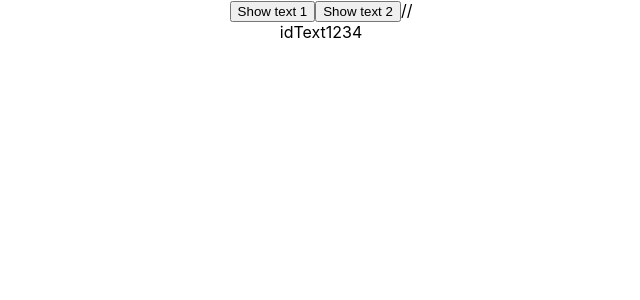
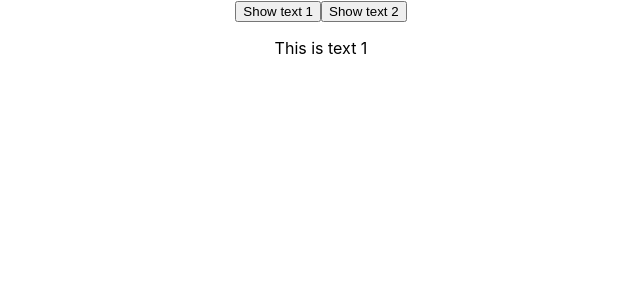
Before and after one commit to SergeAkkerman/reduxTest, a React (Create React App) app: page / in a window 1280 px wide. Both pictures are taken after a click on the button "Show text 1". Shown: the top 300 px of the page, without its empty margins (319-959 px from the left). Built offline with nearby package versions, Linux system fonts and the light colour scheme.

Commit message:
Changes in Reducer1 & Reducer2 & ShowText
Changes in Reducer1 & Reducer2 & ShowText

```diff
--- a/src/App.js
+++ b/src/App.js
@@ -9,7 +9,7 @@ function App() {
     <div className="App">
       <Show_text1 />
       <Show_text2 />
-      // <ShowText />
+      <ShowText />
     </div>
   );
 }
--- a/src/Redux/actions.js
+++ b/src/Redux/actions.js
@@ -12,10 +12,10 @@ export const addText1 = content => ({
 	}
 });
 
-export const addText2 = content => ({
+export const addText2 = content2 => ({
 	type: SHOW_TEXT_TWO,
 	payload: {
 		id: idText2,
-		content
+		content2
 	}
 });
--- a/src/Redux/reducers/Reducer1.js
+++ b/src/Redux/reducers/Reducer1.js
@@ -1,8 +1,8 @@
 import { SHOW_TEXT_ONE } from "../actionTypes";
 
 const initialState = {
-	text: "WITHOUT TEXT 1",
-	id: ""
+	texts: [],
+	ids: []
 };
 
 const text1 = (state = initialState, action) => {
@@ -11,10 +11,11 @@ const text1 = (state = initialState, action) => {
 			const { id, content } = action.payload;
 			return {
 				...state,
-				text: content,
-				id: id
+				texts: [...state.texts, content],
+				ids: [...state.ids, id]
 			}
 		}
+
 		default:
 		return state;
 	}
--- a/src/Redux/reducers/Reducer2.js
+++ b/src/Redux/reducers/Reducer2.js
@@ -1,16 +1,18 @@
 import { SHOW_TEXT_TWO } from "../actionTypes";
 
 const initialState = {
-	text: "WITHOUT TEXT 2"
+	texts: [],
+	ids: []
 };
 
 const text2 = (state = initialState, action) => {
 	switch(action.type){
 		case SHOW_TEXT_TWO: {
-			const { content } = action.payload;
+			const { id, content } = action.payload;
 			return {
 				...state,
-				text: [...state.text]
+				texts: [...state.texts, content],
+				ids: [...state.ids, id]
 			}
 		}
 		default:
--- a/src/ShowText.js
+++ b/src/ShowText.js
@@ -1,16 +1,19 @@
 import React from "react";
 import { connect } from "react-redux";
 
-const ShowText = (text1) => {
-
-	return (
-	<div>{text1.text1.id.toString()}</div>
-	)}
+const ShowText = ({result}) => (
+	<div>
+	{result.map((content, index) => {
+		return (<p>{content}</p>)
+	})}
+	</div>
+	)
 
 const mapStateToProps = state => {
 	const { text1 } = state;
-	console.log ({text1});
-	return { text1 };
+	const result = text1.texts;
+	console.log(result);
+	return { result };
 }
 
 export default connect(mapStateToProps)(ShowText);
```
Also changed, not shown: 1 other file (tests, documents, lock files or other folders).
